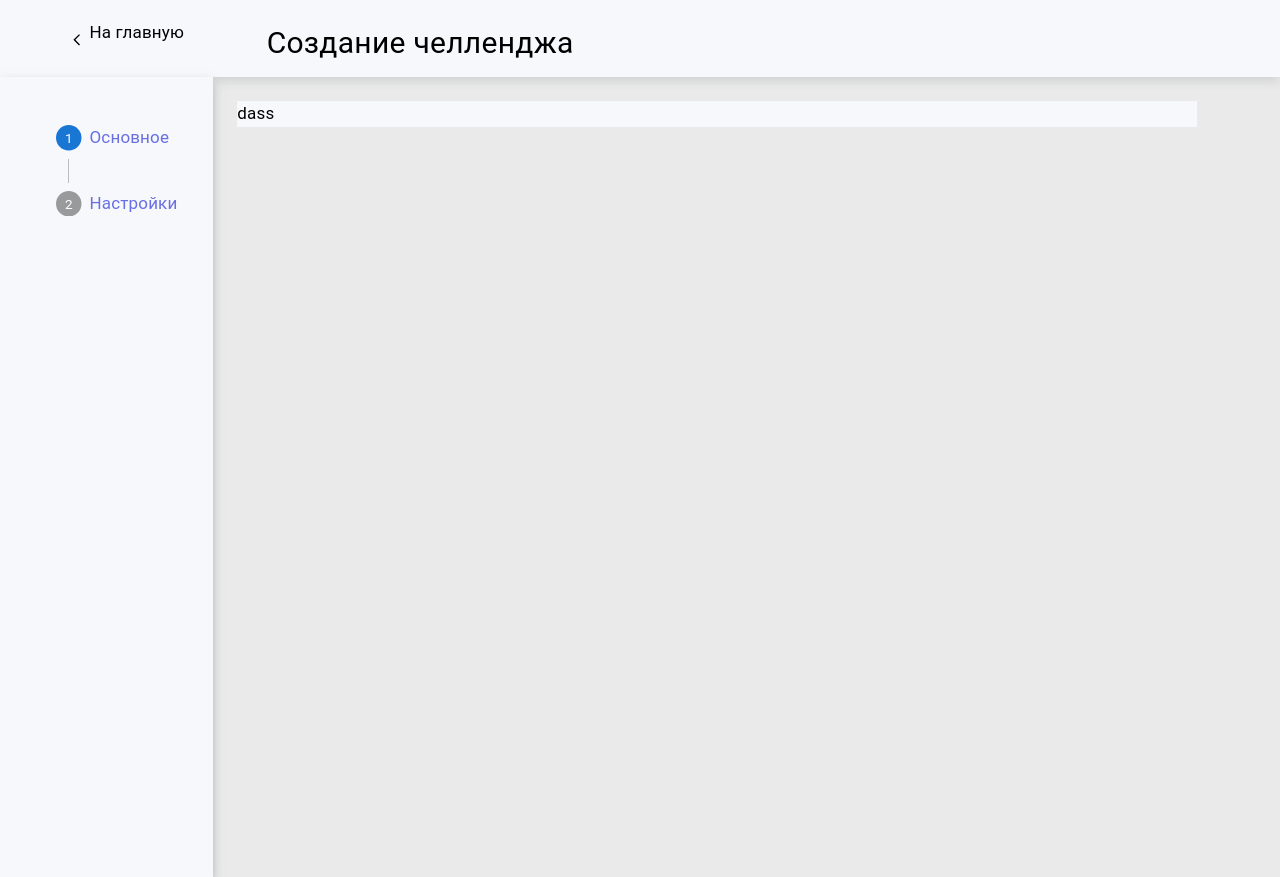
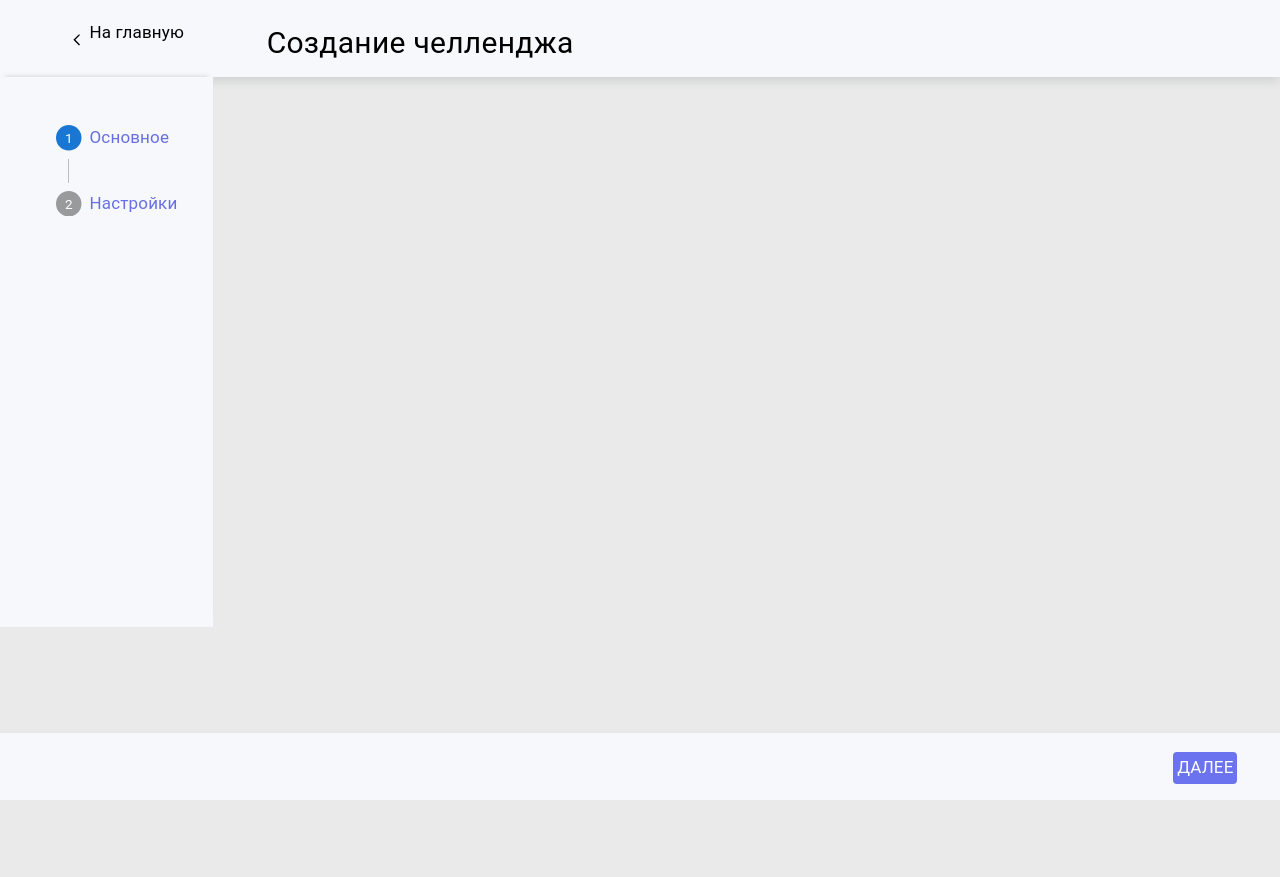
Before and after one commit to EvgeniyNakhay/challenge-web, a Next.js app: page /create-challenge in a window 1280 px wide. After the commit the page ends 800 px from the top, so only its background shows below. Built offline with nearby package versions, Linux system fonts and the light colour scheme.

Commit message:
create components create

```diff
--- /dev/null
+++ b/UI/ButtonBlueUI.tsx
@@ -0,0 +1,32 @@
+import Button from "@mui/material/Button";
+import Link from "next/link";
+import React from "react";
+import {ButtonBlue} from "@/UI/typesUI/UI";
+import {Typography} from "@mui/material";
+
+
+const ButtonBlueUI: React.FC<ButtonBlue> = ({text, url}) => {
+    return <Button sx={{
+        color: "white",
+        background: "#6B73EF",
+        marginTop: "-5%",
+        width: "5vw",
+        height: "4vh",
+        "&:hover": {
+            fontsize: 17,
+            background: "#6B73EF",
+            opacity: 0.8
+        }
+    }}>
+        {
+            url ?
+                (<Link href={url}>
+                    {text}
+                </Link>) :  <Typography sx={{color: "white"}}>
+                    {text}
+                </Typography>
+        }
+    </Button>
+}
+
+export default ButtonBlueUI
--- /dev/null
+++ b/UI/footer.tsx
@@ -0,0 +1,19 @@
+import {Box} from "@mui/material";
+import {Layouts} from "@/types/Layouts";
+
+
+const Footer: React.FC<Layouts> = ({children}) => {
+    return <>
+        <Box sx={{
+            width: "100%",
+            position: "absolute",
+            bottom: 0,
+            background: "#F7F8FC",
+            boxShadow: "0px 5px 10px -1px rgba(100, 106, 111, 0.20)",
+        }}>
+            {children}
+        </Box>
+    </>
+}
+
+export default Footer
--- /dev/null
+++ b/UI/typesUI/UI.ts
@@ -0,0 +1,5 @@
+
+export interface ButtonBlue{
+    text: string,
+    url: string | undefined
+}
--- a/components/CreatePage/leftMenuCreate.tsx
+++ b/components/CreatePage/leftMenuCreate.tsx
@@ -13,12 +13,11 @@ const steps = [
 const LeftMenuCreate = () => {
     const [currentStep, setCurrentStep] = useState(0);
 
-
     return (
         <Box sx={{
             background: "#F7F8FC",
-            height: "100vh",
-            boxShadow: "0px 5px 10px -1px rgba(100, 106, 111, 0.50)",
+            height: "43vmax",
+            boxShadow: "0px -5px 5px -5px rgba(100, 106, 111, 0.30)",
             padding: '5vh',
             paddingLeft: "7vh"
         }}>
--- a/components/NavBar/navbar.tsx
+++ b/components/NavBar/navbar.tsx
@@ -4,17 +4,13 @@ import React from "react";
 import Link from "next/link";
 import Button from "@mui/material/Button";
 import {router} from "next/client";
+import ButtonBlueUI from "@/UI/ButtonBlueUI";
 
 const list = [
     {id: 1, text: 'Челленджи', url: '#'},
     {id: 2, text: 'Мир', url: '#'},
     {id: 3, text: 'Сообщества', url: '#'},
-    {id: 4, text: 'Создать', url: '/create-challenge', style: {
-            marginTop: -.7,
-            color: "white",
-            background: "#6B73EF",
-            "&:hover": {fontsize: 17, background: "#6B73EF", opacity: 0.8}}
-    },
+    {id: 4, text: 'Создать', url: '/create-challenge', style: true}
 ]
 export const Navbar: React.FC = () => {
     return (<>
@@ -37,12 +33,8 @@ export const Navbar: React.FC = () => {
                                 <>
                                     <ListItemText sx={{marginLeft: '4em'}}>
                                         {
-                                            item.style ?
-                                                <Button sx={item.style}>
-                                                    <Link href={item.url}>
-                                                        {item.text}
-                                                    </Link>
-                                                </Button>
+                                            item?.style ?
+                                               <ButtonBlueUI url={item.url} text={item.text}/>
                                                 :
                                                 <Link href={item.url}>{item.text}</Link>
                                         }
--- a/layouts/layoutCreate.tsx
+++ b/layouts/layoutCreate.tsx
@@ -1,11 +1,13 @@
 import NavBarCreate from "@/components/CreatePage/navBarCreate";
 import LeftMenuCreate from "@/components/CreatePage/leftMenuCreate";
-import {Box, Grid} from "@mui/material";
+import {Grid} from "@mui/material";
 import React from "react";
-import {LayoutCreate} from "@/types/Layouts";
+import {Layouts} from "@/types/Layouts";
+import Footer from "@/UI/footer";
+import ButtonBlueUI from "@/UI/ButtonBlueUI";
 
 
-const LayoutCreate: React.FC<LayoutCreate> = ({children}) => {
+const LayoutCreate: React.FC<Layouts> = ({children}) => {
     return (
         <>
             <NavBarCreate/>
@@ -17,6 +19,14 @@ const LayoutCreate: React.FC<LayoutCreate> = ({children}) => {
                     {children}
                 </Grid>
             </Grid>
+            <Footer>
+                <Grid container mt={3}>
+                    <Grid xs={11}></Grid>
+                    <Grid xs={1} pb={2}>
+                        <ButtonBlueUI text={"Далее"}/>
+                    </Grid>
+                </Grid>
+            </Footer>
         </>
     )
 }
--- a/pages/create-challenge/index.tsx
+++ b/pages/create-challenge/index.tsx
@@ -7,7 +7,7 @@ export default function Index(){
         <LayoutCreate>
             <BoxInfo>
                 <Grid container>
-                    <Typography>dass</Typography>
+
                 </Grid>
             </BoxInfo>
         </LayoutCreate>
```
Also changed, not shown: UI/BoxCreateUI.tsx (added, +14 -0 lines), types/Layouts.ts (+0 -8 lines).
